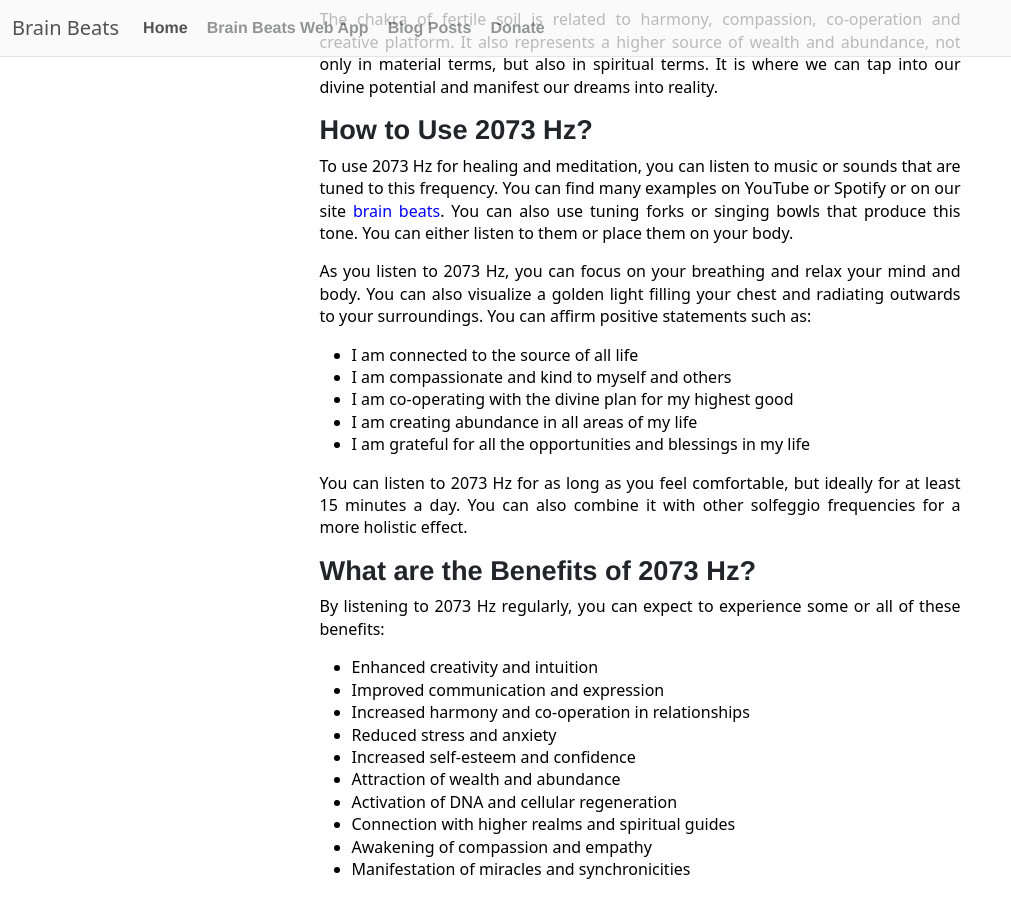
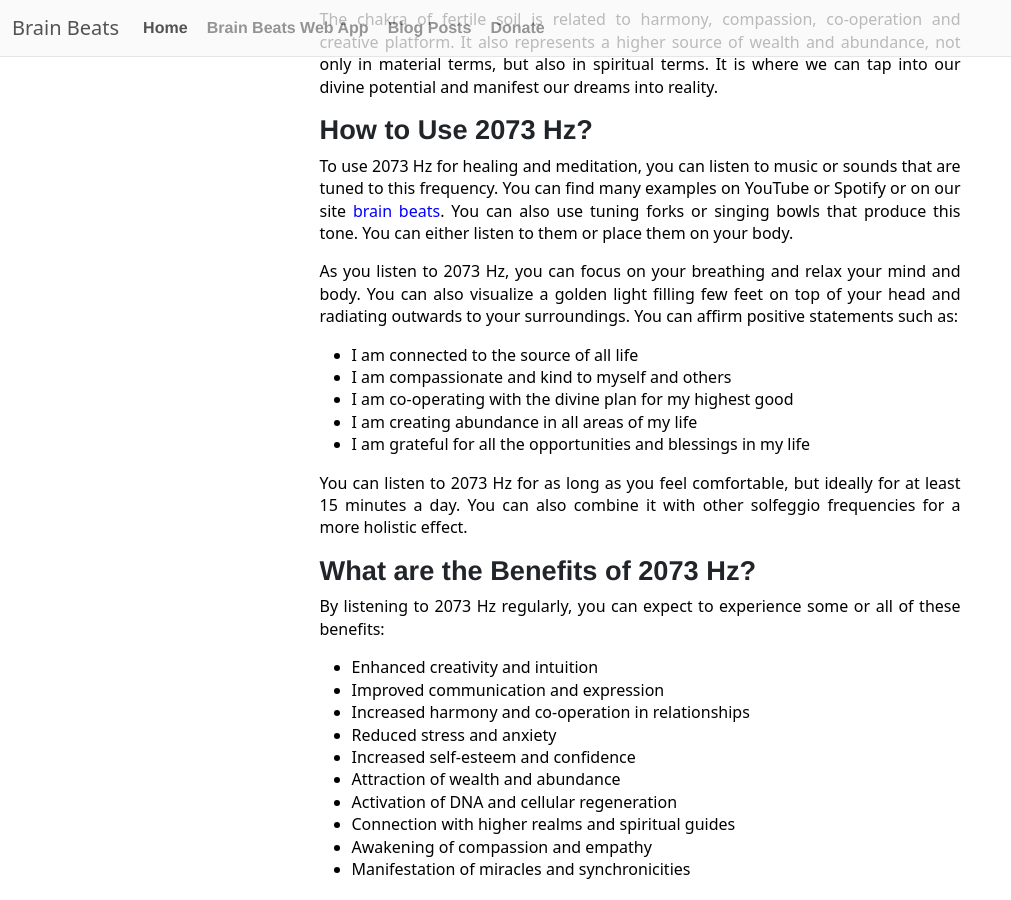
Before and after one commit to Mr-Kumar-Abhishek/brain-beats-blog, a Jekyll site: the page built from _posts/2023-02-18-2073-hz-the-solfeggio-frequency-of-fertile-soil.md, in a window 1280 px wide and 900 px high, scrolled down 1064 px. Shown: the whole window, without its empty margins (0-1011 px from the left). Built offline with Jekyll 4.4.1, drawn with Linux system fonts in a browser that asks for light colours; nearby versions of some CDN libraries.

Commit message:
fix errors again

```diff
--- a/_posts/2023-02-18-2073-hz-the-solfeggio-frequency-of-fertile-soil.md
+++ b/_posts/2023-02-18-2073-hz-the-solfeggio-frequency-of-fertile-soil.md
@@ -35,7 +35,7 @@ The chakra of fertile soil is related to harmony, compassion, co-operation and c
 
 To use 2073 Hz for healing and meditation, you can listen to music or sounds that are tuned to this frequency. You can find many examples on YouTube or Spotify or on our site [brain beats](https://brain-beats.in/solfeggio-frequency.html). You can also use tuning forks or singing bowls that produce this tone. You can either listen to them or place them on your body.
 
-As you listen to 2073 Hz, you can focus on your breathing and relax your mind and body. You can also visualize a golden light filling your chest and radiating outwards to your surroundings. You can affirm positive statements such as:
+As you listen to 2073 Hz, you can focus on your breathing and relax your mind and body. You can also visualize a golden light filling few feet on top of your head and radiating outwards to your surroundings. You can affirm positive statements such as:
 
 - I am connected to the source of all life
 - I am compassionate and kind to myself and others
```
